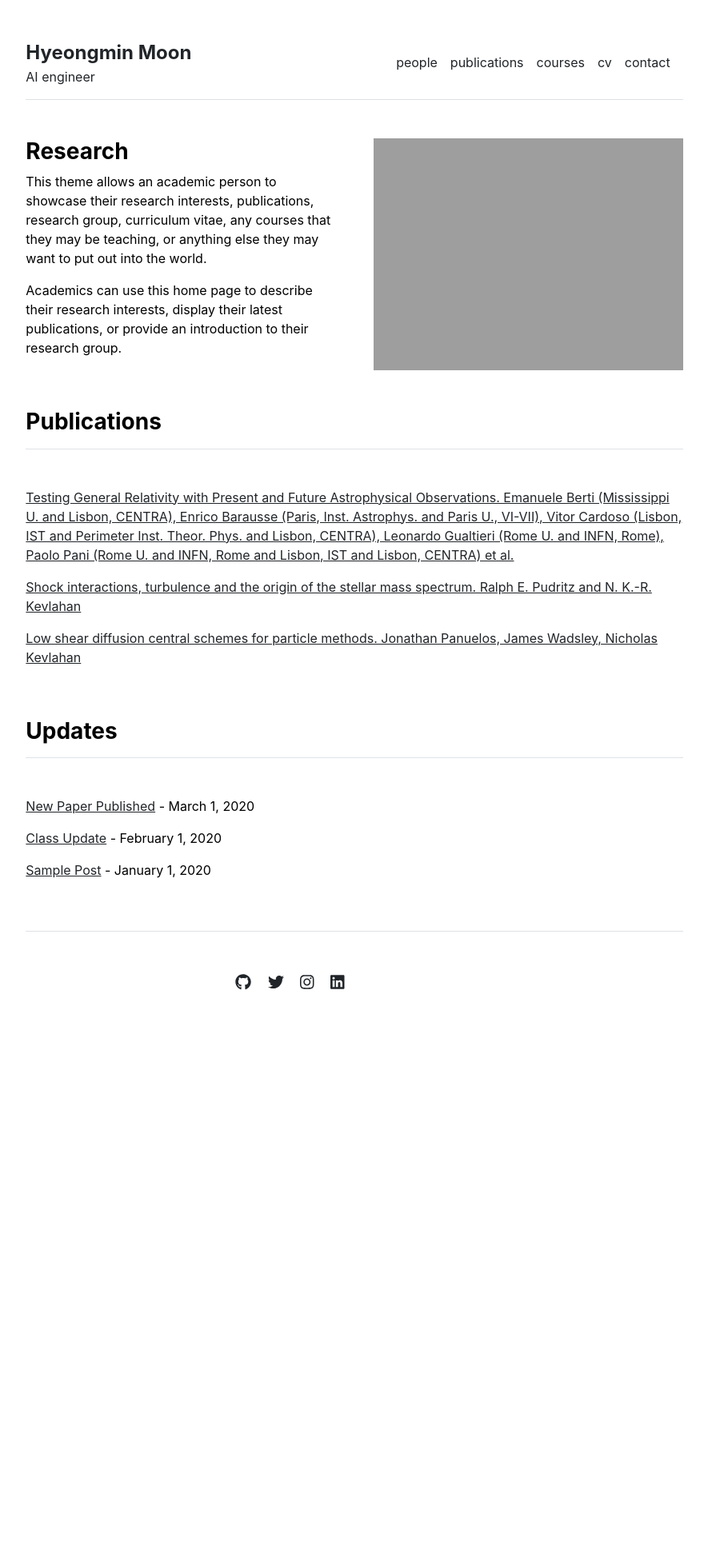
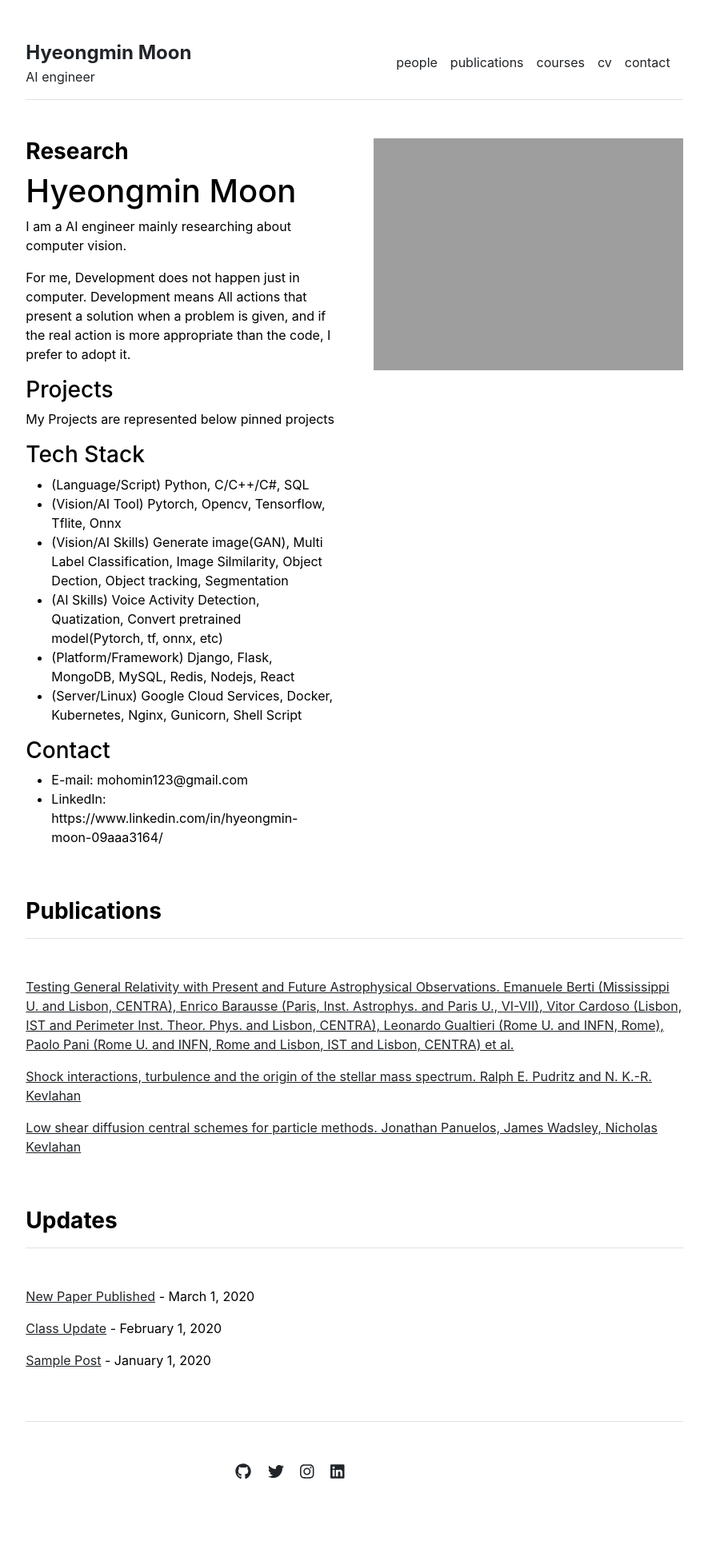
Before and after one commit to HyeongminMoon/HyeongminMoon.github.io, a Jekyll site: the page built from index.md, in a window 1280 px wide. Shown: the whole page at 80% size, without its empty margins (197-1082 px from the left). Built offline with Jekyll 4.4.1, drawn with Linux system fonts in a browser that asks for light colours; before the commit the page ends 1339 px from its top, so only the background shows below that.

Commit message:
Update index.md

```diff
--- a/index.md
+++ b/index.md
@@ -3,6 +3,24 @@ layout: home
 title: "Home"
 ---
 
-This theme allows an academic person to showcase their research interests, publications, research group, curriculum vitae, any courses that they may be teaching, or anything else they may want to put out into the world.
+# Hyeongmin Moon
 
-Academics can use this home page to describe their research interests, display their latest publications, or provide an introduction to their research group.
+I am a AI engineer mainly researching about computer vision.
+
+For me, Development does not happen just in computer. Development means All actions that present a solution when a problem is given, and if the real action is more appropriate than the code, I prefer to adopt it.
+
+
+### Projects
+My Projects are represented below pinned projects
+
+### Tech Stack
+* (Language/Script) Python, C/C++/C#, SQL
+* (Vision/AI Tool) Pytorch, Opencv, Tensorflow, Tflite, Onnx
+* (Vision/AI Skills) Generate image(GAN), Multi Label Classification, Image Silmilarity, Object Dection, Object tracking, Segmentation
+* (AI Skills) Voice Activity Detection, Quatization, Convert pretrained model(Pytorch, tf, onnx, etc)
+* (Platform/Framework) Django, Flask, MongoDB, MySQL, Redis, Nodejs, React
+* (Server/Linux) Google Cloud Services, Docker, Kubernetes, Nginx, Gunicorn, Shell Script
+
+### Contact
+* E-mail: mohomin123@gmail.com
+* LinkedIn: https://www.linkedin.com/in/hyeongmin-moon-09aaa3164/
```
